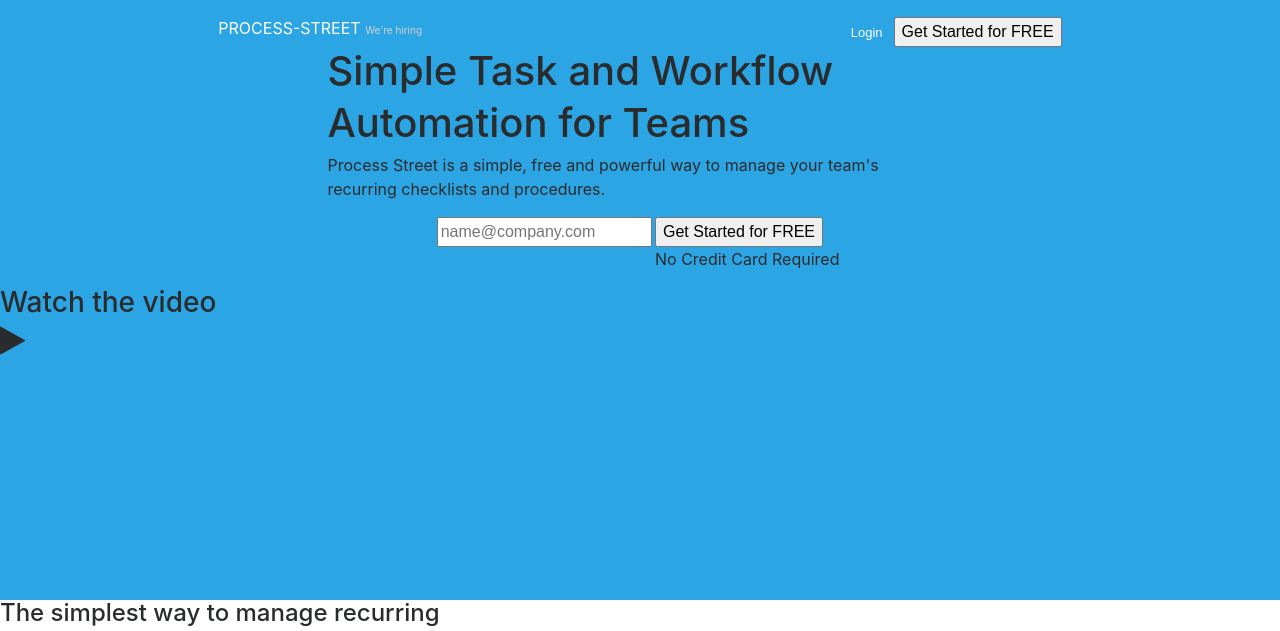
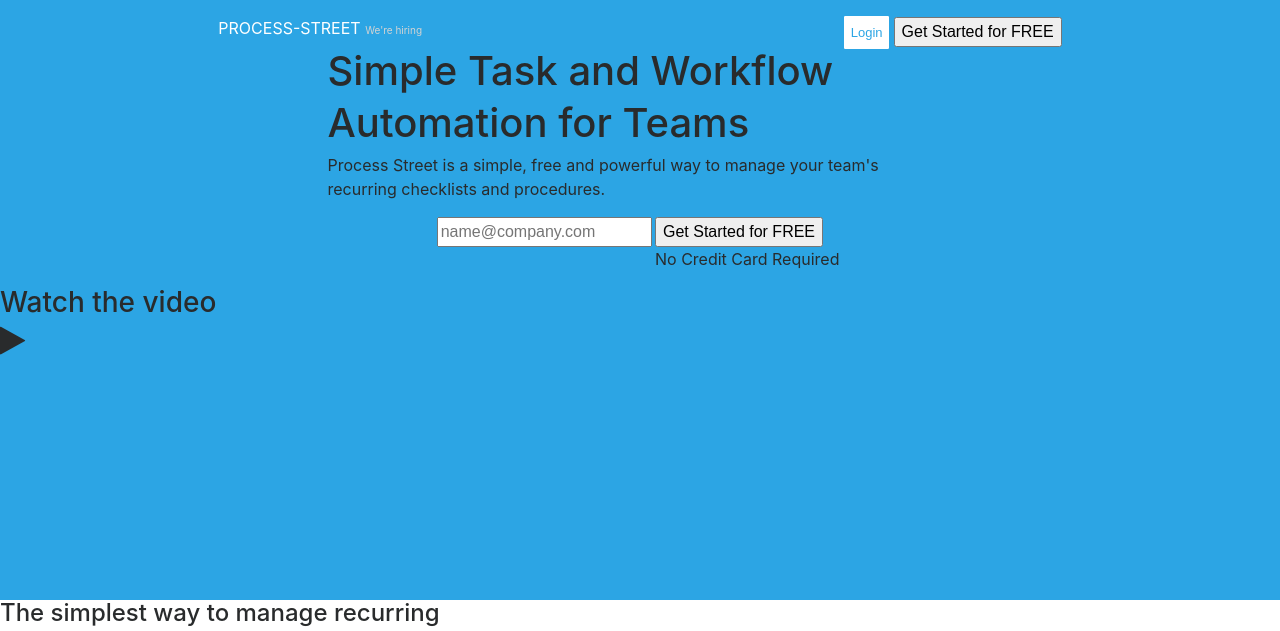
Before and after one commit to Blackscure/Hezzy, a plain HTML site: page index.html in a window 1280 px wide. In both pictures the pointer is over the button "Login". Shown: the top 631 px of the page. Drawn offline with nearby package versions, Linux system fonts and the light colour scheme.

Commit message:
style file

```diff
--- a/css/style.css
+++ b/css/style.css
@@ -43,3 +43,9 @@ body {
     padding: .5em;
     border-radius: 3%;
   }
+
+  .get-started-login:hover {
+    background-color: white;
+    color: #2CA5E4;
+    cursor: pointer;
+  }
```
